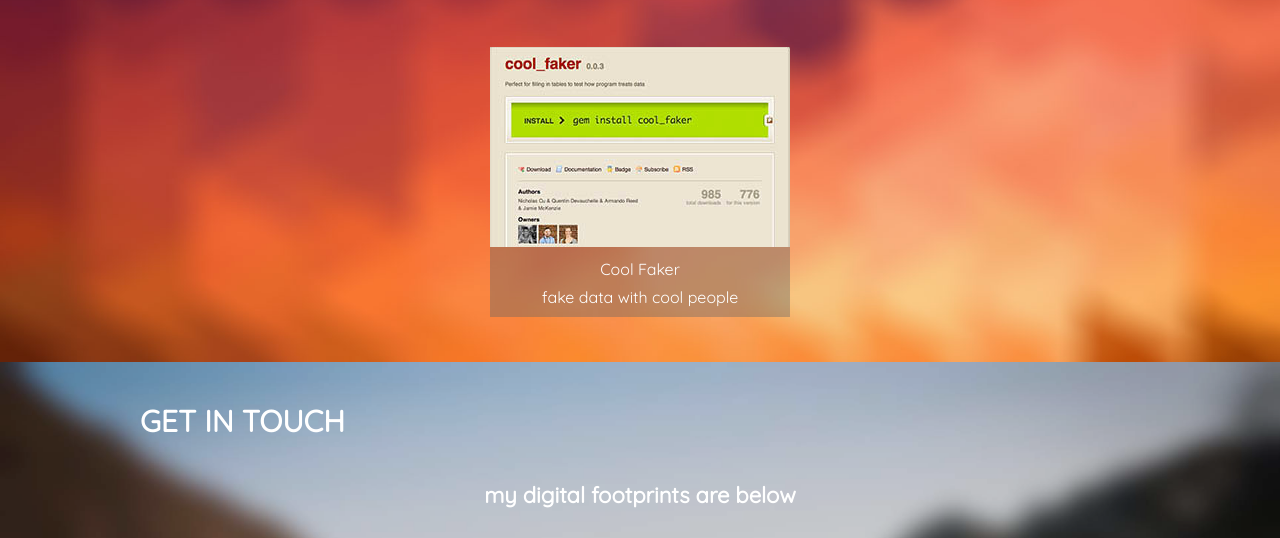
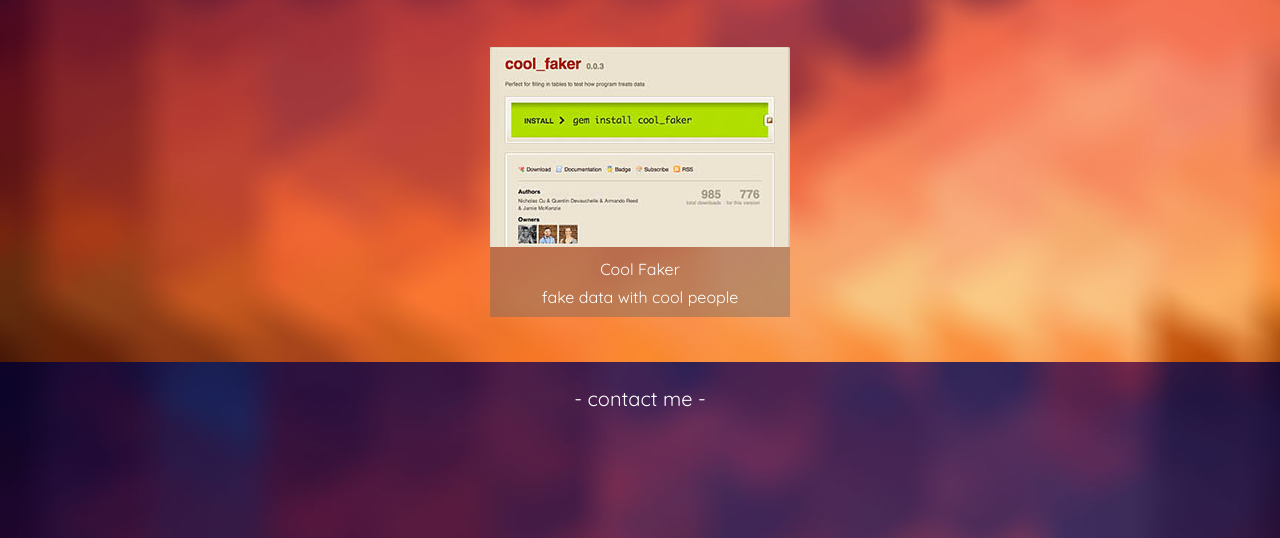
Before and after one commit to trekkie4life/reedalittlemore, a plain HTML site: page index.html in a window 1280 px wide. Shown: the part 1238-1776 px from the top of the page. Drawn offline with nearby package versions, Linux system fonts and the light colour scheme.

Commit message:
Add link to project section to jump to the get in touch portion Add scrolling to contact section Edit background height of project section

```diff
--- a/css/style.css
+++ b/css/style.css
@@ -105,7 +105,7 @@ body#project-page {
 	background-repeat: no-repeat;
 	background-position: 100% 0;
 	position: relative;
-	min-height: 800px;
+	min-height: 1000px;
 }
 
 #all-projects article {
@@ -171,6 +171,23 @@ a.info span {
 	margin-top:0;
 	padding-top: 8px;
 	display: block;
+}
+
+#contact-me {
+	text-align: center;
+	margin: 44px auto;
+}
+
+#contact-me a {
+	font-size: 20px;
+	text-decoration: none;
+	color: white;
+	transition: 0.65s ease;
+}
+
+#contact-me a:hover {
+	color: cyan;
+	transition: 0.65s ease;
 }
 
 
@@ -386,6 +403,10 @@ em {
 
 @media screen and (max-width: 543px) {
 
+	#all-projects {
+		height: 1600px;
+	}
+
 	ul#contact-icons {
 		margin-top: 10px;
 		width: 65%;
--- a/index.html
+++ b/index.html
@@ -22,7 +22,7 @@
 					<div id="header">
 						<h1>ARMANDO REED</h1>
 						<h2 id="title">Full Stack Web Developer<h2>
-						<a href="#all-projects">-projects-</a>
+						<a href="#all-projects">- projects -</a>
 					</div>
 			</div>
 		</section>
@@ -74,6 +74,9 @@
 								</a>
 							</li>
 						</ul>
+						<div id="contact-me">
+							<a href="#contact">- contact me -</a>
+						</div>
 					</div>
 				</article>
 			</div>
--- a/js/parallax_scroll.js
+++ b/js/parallax_scroll.js
@@ -13,14 +13,6 @@ jQuery(document).ready(function(){
 	// });
 
 	$('#header').localScroll({duration:800});
+	$('#contact-me').localScroll({duration:800});
 
-	// $("img#cleanr").hover(function(){
-	//     $(this).attr("src", function(index, attr){
-	//         return attr.replace("1.jpg", "2.jpg");
-	//     });
-	// }, function(){
-	//     $(this).attr("src", function(index, attr){
-	//         return attr.replace("2.jpg", "1.jpg");
-	//     });
-	// });
 });
```
